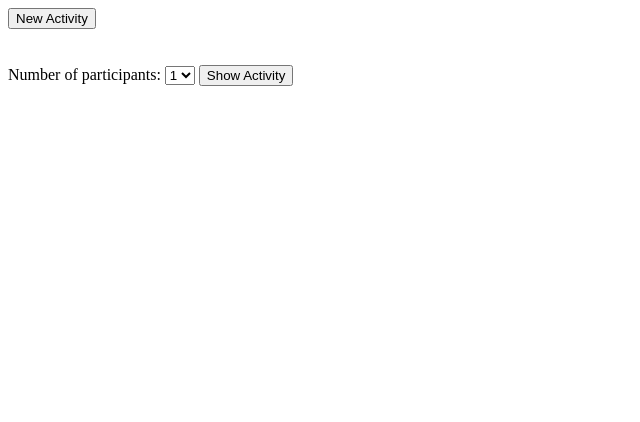
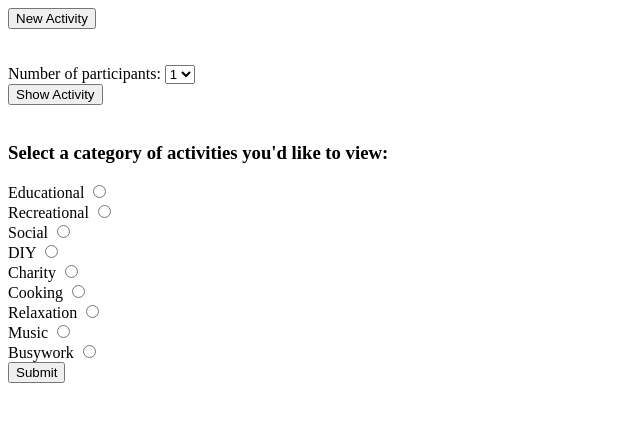
Before and after one commit to BrittanyGreenslade/Wk12BThursAssign, a plain HTML site: page index.html in a window 1280 px wide. Shown: the whole page, without its empty margins (0-640 px from the left). Drawn offline with nearby package versions, Linux system fonts and the light colour scheme.

Commit message:
finished bonus 1 for categories with radio buttons

```diff
--- a/app.js
+++ b/app.js
@@ -1,3 +1,4 @@
+//first button
 function randomActSuccess(res) {
   let activities = res.data;
   let activityContainer = document.getElementById("activityContainer");
@@ -12,6 +13,7 @@ function randomActFailure(err) {
     "activityContainer"
   ).innerHTML = `<h3>Something went wrong! Please try again</h3>`;
 }
+//second button
 function newActivity() {
   axios
     .request({
@@ -54,3 +56,36 @@ function showActivity() {
 
 let showActBtn = document.getElementById("showActBtn");
 showActBtn.addEventListener("click", showActivity);
+//bonus 1
+function selectTypeSuccess(res) {
+  let activities = res.data;
+  let activityContainer = document.getElementById("activityContainer");
+  let activity = activities.activity;
+  let type = activities.type;
+  activityContainer.innerHTML = `<h2>An activity in category ${type} is: ${activity}</h2>`;
+}
+function selectTypeError(err) {
+  console.log(err);
+}
+
+function selectType() {
+  let activityType = document.querySelector(`input:checked`).value;
+  axios
+    .request({
+      method: "GET",
+      url: `http://www.boredapi.com/api/activity`,
+      headers: { "Content-Type": "application/json" },
+      params: {
+        type: `${activityType}`,
+      },
+    })
+    .then(selectTypeSuccess)
+    .catch(selectTypeError);
+  // console.log(selectedActivity);
+}
+let submitBtn = document.getElementById("submitBtn");
+submitBtn.addEventListener("click", selectType);
+// console.log(selectedActivity);
+//Wk12BThursAssign
+//this documentation allows you to send parametes to filter what activites are sent
+//back to you (type, price range, min/max price, )
--- a/index.html
+++ b/index.html
@@ -7,7 +7,6 @@
     <title>Document</title>
   </head>
   <body>
-    <div id="activityContainer"></div>
     <button id="newActBtn">New Activity</button>
     <br />
     <br />
@@ -19,7 +18,58 @@
       <option value="3">3</option>
       <option value="4">4</option>
     </select>
+    <br />
     <button id="showActBtn">Show Activity</button>
+    <br />
+    <br />
+    <h3>Select a category of activities you'd like to view:</h3>
+    <form action="javascript:void(0)" id="typesContainer">
+      <label for="education">Educational</label>
+      <input
+        type="radio"
+        name="activityType"
+        value="Educational"
+        id="education"
+      />
+      <br />
+      <label for="recreational">Recreational</label>
+      <input
+        type="radio"
+        name="activityType"
+        value="Recreational"
+        id="recreational"
+      />
+      <br />
+      <label for="social">Social</label>
+      <input type="radio" name="activityType" value="social" id="social" />
+      <br />
+      <label for="diy">DIY</label>
+      <input type="radio" name="activityType" value="diy" id="diy" />
+      <br />
+      <label for="charity">Charity</label>
+      <input type="radio" name="activityType" value="charity" id="charity" />
+      <br />
+      <label for="cooking">Cooking</label>
+      <input type="radio" name="activityType" value="cooking" id="cooking" />
+      <br />
+      <label for="relaxation">Relaxation</label>
+      <input
+        type="radio"
+        name="activityType"
+        value="relaxation"
+        id="relaxation"
+      />
+      <br />
+      <label for="music">Music</label>
+      <input type="radio" name="activityType" value="music" id="music" />
+      <br />
+      <label for="busywork">Busywork</label>
+      <input type="radio" name="activityType" value="busywork" id="busywork" />
+      <br />
+      <input type="submit" id="submitBtn" value="Submit" />
+    </form>
+
+    <div id="activityContainer"></div>
     <script src="https://cdn.jsdelivr.net/npm/axios/dist/axios.min.js"></script>
     <script src="/app.js"></script>
   </body>
```
